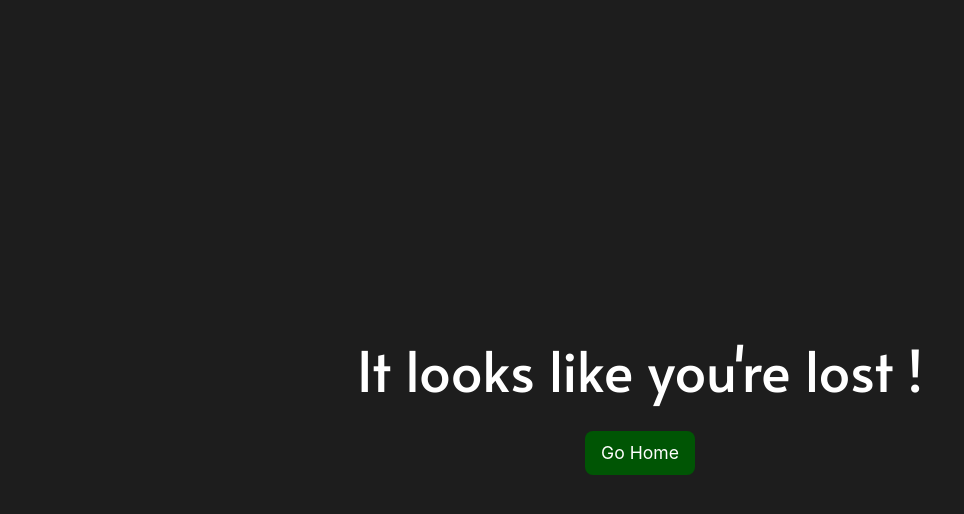
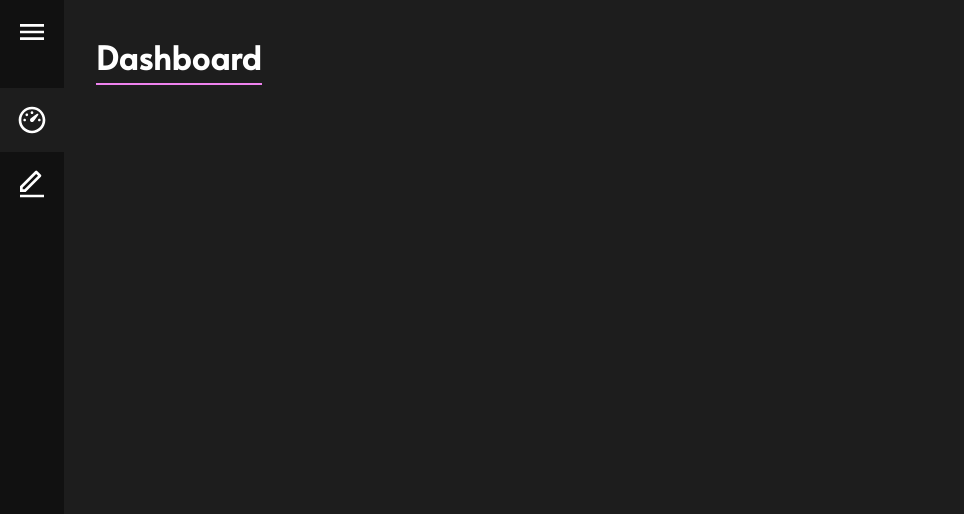
Before and after one commit to HunterNishant/Hunter, a React (Create React App) app: page /admin/dashboard in a window 1280 px wide. Shown: the top 514 px of the page, without its empty margins (0-964 px from the left). Built offline with nearby package versions, Linux system fonts and the light colour scheme.

Commit message:
Updates Admin Panel
Signed-off-by: chankruze <chankruze@gmail.com>

```diff
--- a/src/App.js
+++ b/src/App.js
@@ -6,7 +6,6 @@ import Store from "./components/Store/Store";
 import Download from "./components/Download/Download";
 import AdminPanel from "./components/AdminPanel/SideNav/AdminPanel";
 import Page404 from "./components/Page404/Page404";
-import Login from "./components/AdminPanel/Login/Login";
 
 function App() {
   return (
@@ -16,8 +15,7 @@ function App() {
           <Route exact path="/" component={Home} />
           <Route exact path="/store" component={Store} />
           <Route exact path="/download" component={Download} />
-          <Route exact path="/admin" component={AdminPanel} />
-          <Route exact path="/admin/login" component={Login} />
+          <Route path="/admin" component={AdminPanel} />
           <Route component={Page404} />
           {/* <Route exact path="/cart" component={Cart} /> */}
           {/* <Route exact path="/about" component={About} /> */}
--- /dev/null
+++ b/src/components/AdminPanel/DashBoard/DashBoard.js
@@ -0,0 +1,19 @@
+/*
+Author: chankruze (chankruze@geekofia.in)
+Created: Wed Nov 04 2020 15:41:07 GMT+0530 (India Standard Time)
+
+Copyright (c) Geekofia 2020 and beyond
+*/
+
+import React from "react";
+import styles from "./DashBoard.module.css";
+
+function DashBoard() {
+  return (
+    <div className={styles.dashboard_root}>
+      <h1 className={styles.title}>Dashboard</h1>
+    </div>
+  );
+}
+
+export default DashBoard;
--- /dev/null
+++ b/src/components/AdminPanel/DashBoard/DashBoard.module.css
@@ -0,0 +1,22 @@
+/*
+Author: chankruze (chankruze@geekofia.in)
+Created: Wed Nov 04 2020 17:39:50 GMT+0530 (India Standard Time)
+
+Copyright (c) Geekofia 2020 and beyond
+*/
+
+.dashboard_root {
+  display: flex;
+  height: 100vh;
+  flex-direction: column;
+  margin-left: 4rem;
+  padding: 2rem;
+}
+
+.title {
+    letter-spacing: 0.5px;
+    font-family: "Alata";
+    font-size: 2rem;
+    width: fit-content;
+    border-bottom: 2px solid violet;
+}
--- a/src/components/AdminPanel/Login/Login.js
+++ b/src/components/AdminPanel/Login/Login.js
@@ -5,12 +5,16 @@ Created: Tue Nov 03 2020 23:17:02 GMT+0530 (India Standard Time)
 Copyright (c) Geekofia 2020 and beyond
 */
 
-import React from "react";
+import React, { useState } from "react";
 import styles from "./Login.module.css";
 
 function Login() {
+  const [username, setUsername] = useState("");
+  const [password, setPassword] = useState("");
+
   const handleLogin = () => {
-    console.log("Workin");
+    console.log(username);
+    console.log(password);
   };
 
   return (
@@ -18,11 +22,19 @@ function Login() {
       <div className={styles.login_box}>
         <div>
           <p>username</p>
-          <input type="text" />
+          <input
+            type="text"
+            value={username}
+            onChange={(e) => setUsername(e.target.value)}
+          />
         </div>
         <div>
           <p>password</p>
-          <input type="password" />
+          <input
+            type="password"
+            value={password}
+            onChange={(e) => setPassword(e.target.value)}
+          />
         </div>
         <div>
           <button className={styles.btn_login} onClick={handleLogin}>
--- /dev/null
+++ b/src/components/AdminPanel/Manage/Manage.js
@@ -0,0 +1,14 @@
+/*
+Author: chankruze (chankruze@geekofia.in)
+Created: Wed Nov 04 2020 15:56:10 GMT+0530 (India Standard Time)
+
+Copyright (c) Geekofia 2020 and beyond
+*/
+
+import React from "react";
+
+function Manage() {
+  return <div>Manage</div>;
+}
+
+export default Manage;
--- a/src/components/AdminPanel/SideNav/AdminPanel.js
+++ b/src/components/AdminPanel/SideNav/AdminPanel.js
@@ -7,22 +7,38 @@ Copyright (c) Geekofia 2020 and beyond
 
 import React, { useState } from "react";
 import { Switch, Route, Redirect } from "react-router-dom";
+import DashBoard from "../DashBoard/DashBoard";
+import Login from "../Login/Login";
+import Manage from "../Manage/Manage";
 import styles from "./AdminPanel.module.css";
 import SideNav from "./SideNav";
 
 function AdminPanel() {
   // eslint-disable-next-line
-  const [isAuthenticated, setIsAuthenticated] = useState(false);
+  const [isAuthenticated, setIsAuthenticated] = useState(true);
 
   return (
     <div className={styles.AdminPanel}>
-      <SideNav />
-      {!isAuthenticated && <Redirect to="/admin/login" />}
+      {!isAuthenticated && (
+        <>
+          <Redirect to="/admin/login" />
+          <Route exact path="/admin/login" component={Login} />
+        </>
+      )}
+
       {isAuthenticated && (
-        <Switch>
-          <Route exact path="/admin/manage" />
-          <Route exact path="/admin/dashboard" />
-        </Switch>
+        <>
+          <SideNav />
+          <Switch>
+            <Route
+              exact
+              path="/admin"
+              render={() => <Redirect to="/admin/dashboard" />}
+            />
+            <Route exact path="/admin/dashboard" component={DashBoard} />
+            <Route exact path="/admin/manage" component={Manage} />
+          </Switch>
+        </>
       )}
     </div>
   );
--- a/src/components/AdminPanel/SideNav/MenuOptions.js
+++ b/src/components/AdminPanel/SideNav/MenuOptions.js
@@ -5,22 +5,22 @@ Created: Tue Nov 03 2020 22:33:09 GMT+0530 (India Standard Time)
 Copyright (c) Geekofia 2020 and beyond
 */
 
-import { RiLogoutBoxRLine, RiEditLine, RiDashboard3Line } from "react-icons/ri";
+import { RiEditLine, RiDashboard3Line } from "react-icons/ri";
 
 export const MenuOptions = [
   {
     icon: <RiDashboard3Line />,
     link: "/admin/dashboard",
-    name: "logout",
+    name: "dashboard",
   },
   {
     icon: <RiEditLine />,
-    link: "/admin/update",
-    name: "logout",
+    link: "/admin/manage",
+    name: "manage",
   },
-  {
-    icon: <RiLogoutBoxRLine />,
-    link: "/logout",
-    name: "logout",
-  },
+  // {
+  //   icon: <RiLogoutBoxRLine />,
+  //   link: "/logout",
+  //   name: "logout",
+  // },
 ];
--- a/src/components/AdminPanel/SideNav/SideNav.js
+++ b/src/components/AdminPanel/SideNav/SideNav.js
@@ -7,12 +7,14 @@ Copyright (c) Geekofia 2020 and beyond
 
 import React, { useState } from "react";
 import { MdMenu, MdClose } from "react-icons/md";
+import { Link } from "react-router-dom";
 import MenuOption from "./MenuOption";
 import { MenuOptions } from "./MenuOptions";
 import styles from "./SideNav.module.css";
 
 function SideNav() {
   const [isOpened, setIsOpened] = useState(false);
+  const [activeMenu, setActiveMenu] = useState("dashboard");
 
   const toggleIsOpened = () => {
     setIsOpened(!isOpened);
@@ -27,7 +29,18 @@ function SideNav() {
       {!isOpened && (
         <div className={styles.menu_options_min}>
           {MenuOptions &&
-            MenuOptions.map((option, i) => <div key={i}>{option.icon}</div>)}
+            MenuOptions.map((option, i) => (
+              <Link
+                key={i}
+                to={option.link}
+                onClick={() => setActiveMenu(option.name)}
+                className={`${styles.menu_option_min} ${
+                  activeMenu === option.name ? `${styles.active}` : ""
+                }`}
+              >
+                {option.icon}
+              </Link>
+            ))}
         </div>
       )}
 
--- a/src/components/AdminPanel/SideNav/SideNav.module.css
+++ b/src/components/AdminPanel/SideNav/SideNav.module.css
@@ -64,7 +64,7 @@ Copyright (c) Geekofia 2020 and beyond
   width: 100%;
 }
 
-.menu_options_min div {
+.menu_option_min {
   font-size: 2rem;
   width: 100%;
   display: flex;
@@ -72,17 +72,27 @@ Copyright (c) Geekofia 2020 and beyond
   justify-content: center;
   padding-top: 1rem;
   padding-bottom: 1rem;
-  border-radius: 0.5rem;
+  /* border-radius: 0.5rem; */
   cursor: pointer;
   color: #fff;
 }
 
-.menu_options_min div + div {
-  margin-top: 1rem;
+.menu_option_min + .menu_option_min {
+  margin-top: 0rem;
 }
 
-.menu_options_min div:hover {
+.menu_option_min:hover:not(.active) {
+  background: #fff;
   color: #111;
-  background: #fff;
   transition: all 200ms ease-in-out;
 }
+
+.menu_option_min.active {
+  background: var(--bg-dark);
+}
+
+/* .menu_link {
+  width: 100%;
+  margin: 0;
+  padding: 0;
+} */
--- a/src/components/Store/Store.js
+++ b/src/components/Store/Store.js
@@ -29,7 +29,7 @@ const initTransaction = async (props) => {
   const { amount, currency, receipt, notes, description, image } = props;
 
   await axios
-    .post(`${process.env.REACT_APP_BACKEND_DEV}/order`, {
+    .post(`${process.env.REACT_APP_BACKEND_PROD}/order`, {
       amount,
       currency,
       receipt,
@@ -54,7 +54,7 @@ const initTransaction = async (props) => {
           };
 
           await axios
-            .post(`${process.env.REACT_APP_BACKEND_DEV}/check`, data)
+            .post(`${process.env.REACT_APP_BACKEND_PROD}/check`, data)
             .then((res) => {
               console.log(res.data);
               alert("Check your email for KEY and payment receipt");
```
